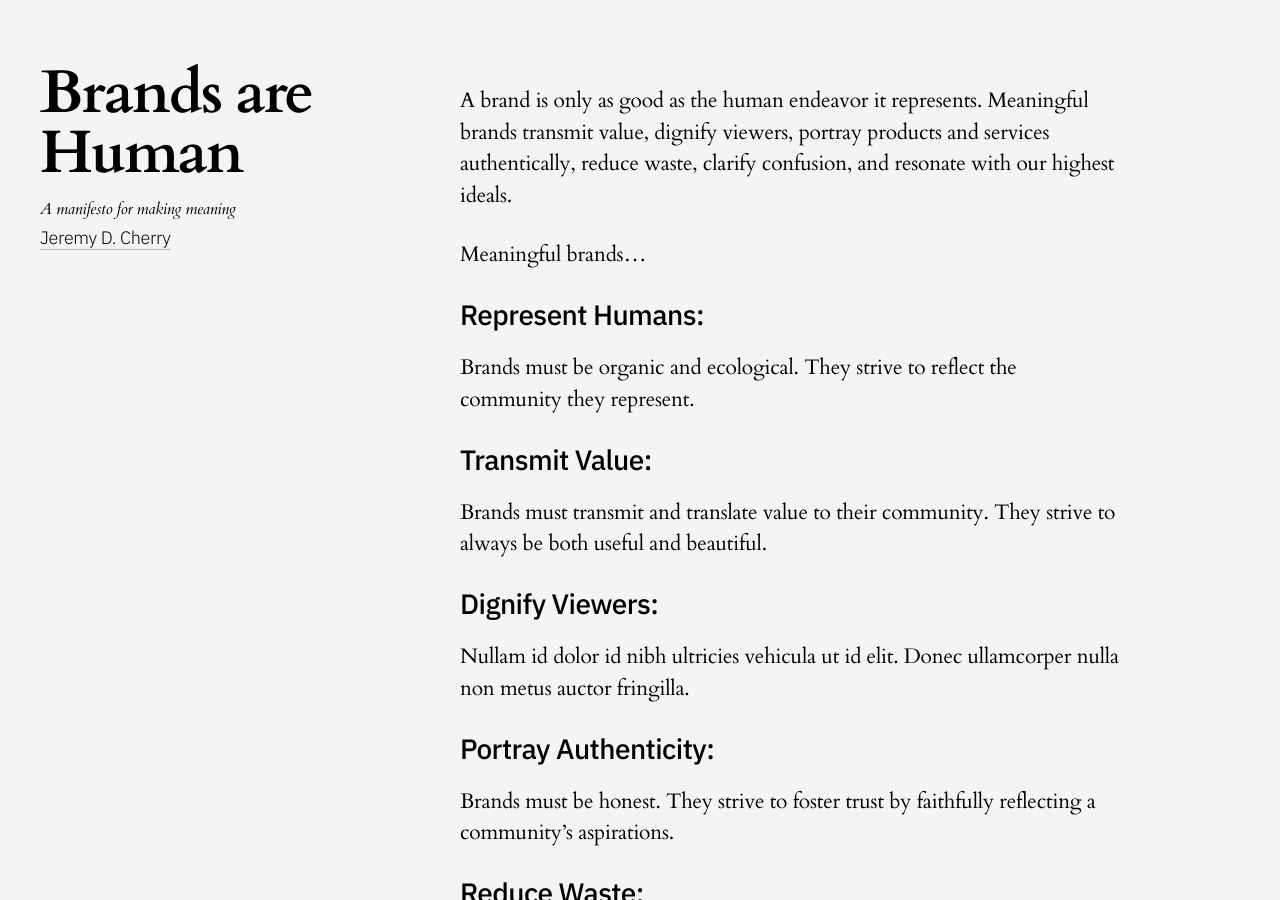
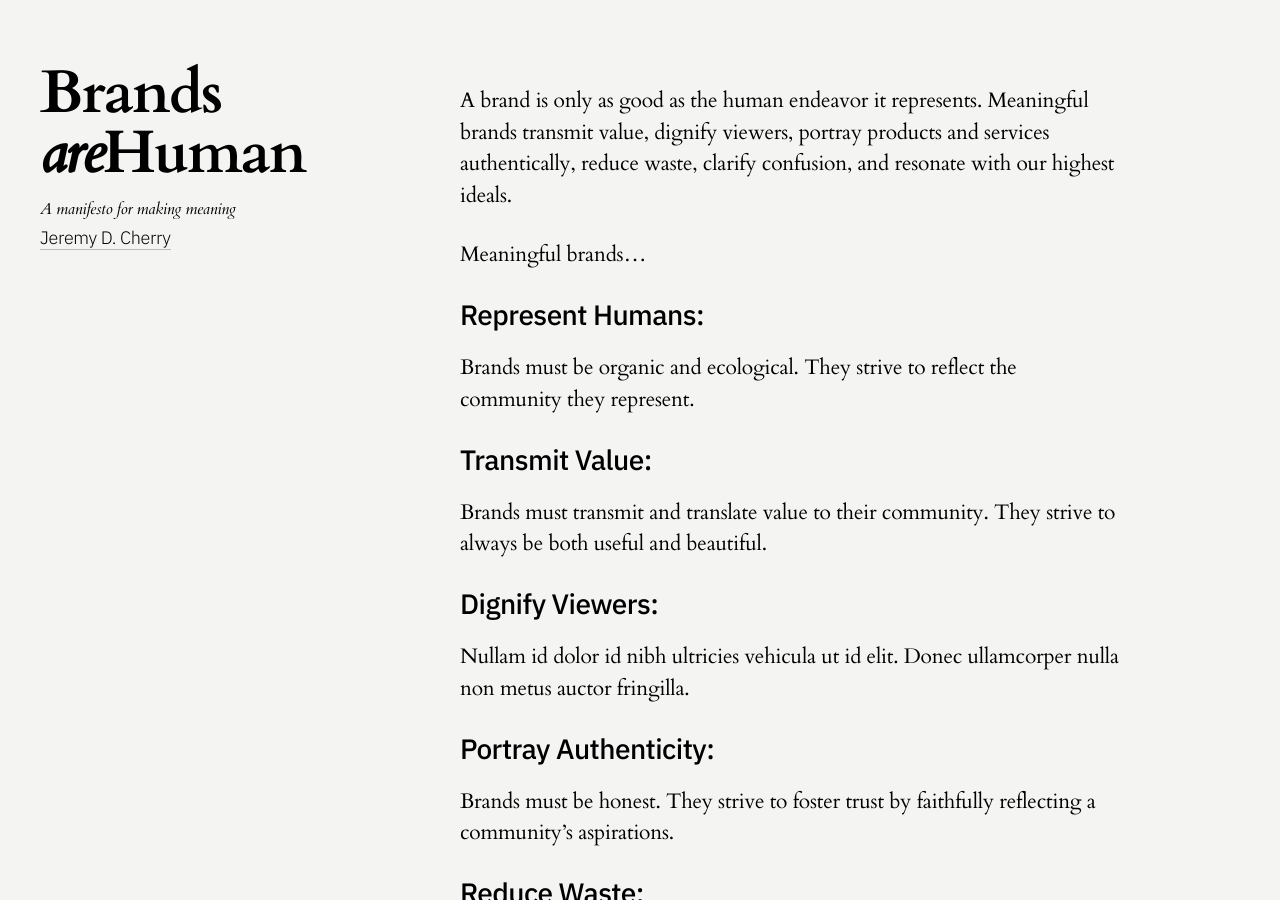
Before and after one commit to jeremydcherry/jeremydcherry.github.io, a Jekyll site: the page built from content/brands.md, in a window 1280 px wide and 900 px high. Built offline with Jekyll 4.4.1, drawn with Linux system fonts in a browser that asks for light colours.

Commit message:
Updates styles + content

```diff
--- a/_includes/title-sub.html
+++ b/_includes/title-sub.html
@@ -1,3 +1,3 @@
-<h1 class="manifesto-page-title">{{ page.title }}</h1>
-<h2 class="manifesto-page-title">{{ page.subtitle }}</h2>
+<h1 class="manifesto-page-title">Brands<br/><em>are</em>Human</h1>
+<h2 class="manifesto-page-title">A manifesto for making meaning</h2>
 <h3 class="manifesto-page-title"><a href="/">Jeremy D. Cherry</a></h3>
```
